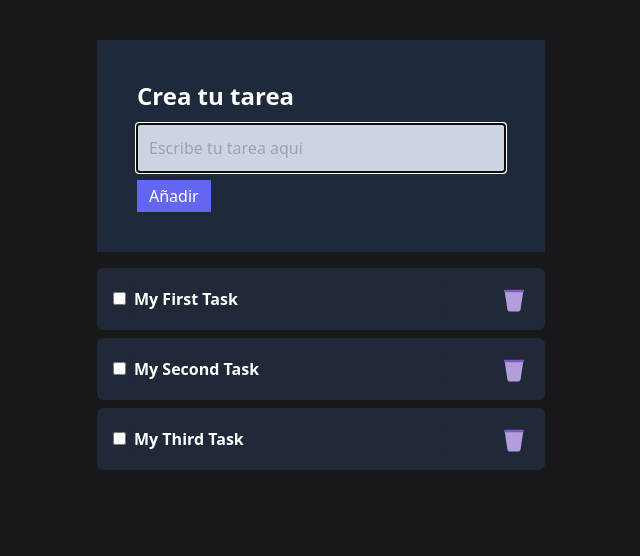
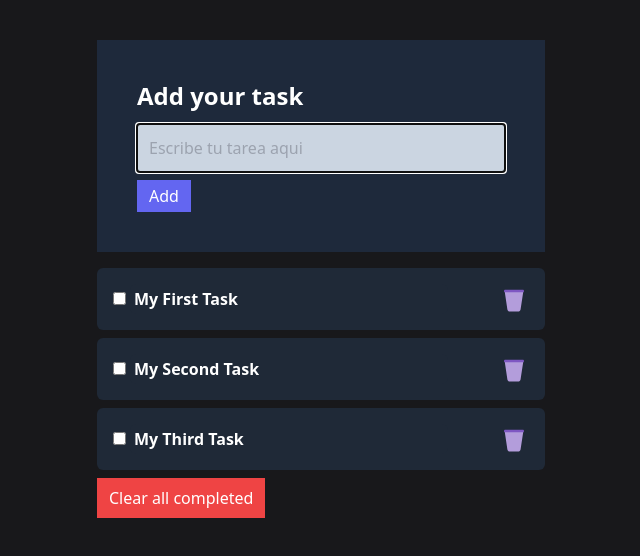
Before and after one commit to danyhoshi/reactTodoList, a React (Vite) app: page / in a window 1280 px wide. Shown: the top 556 px of the page, without its empty margins (319-959 px from the left). Built offline with nearby package versions, Linux system fonts and the light colour scheme.

Commit message:
Add button clear all completed

```diff
--- a/src/App.css
+++ b/src/App.css
@@ -1,3 +1,4 @@
+
 /* #root {
   max-width: 1280px;
   margin: 0 auto;
--- a/src/App.tsx
+++ b/src/App.tsx
@@ -1,6 +1,7 @@
 import './App.css'
 import TaskList from './TaskList'
 import TaskForm from './TaskForm'
+import ButtonClear from './ButtonClear'
 
 function App() {
 
@@ -10,6 +11,7 @@ function App() {
         <div className='container mx-auto p-10'> {/*coloca en auto o centro el margen del eje x*/}
           <TaskForm />
           <TaskList />
+          <ButtonClear />
         </div>
       </main>
 
--- /dev/null
+++ b/src/ButtonClear.tsx
@@ -0,0 +1,15 @@
+import { TaskContext, TodoContextType } from './context/TaskContext';
+import { useContext } from 'react';
+
+
+function ButtonClear() {
+  const { deleteTasksCompleted } = useContext(TaskContext) as TodoContextType;
+  return (
+    <div className="max-w-md mx-auto">
+         <button onClick={ deleteTasksCompleted }
+                className='bg-red-500 px-3 py-2 my-2  text-white hover:bg-red-400'>Clear all completed</button>
+    </div>
+  )
+}
+
+export default ButtonClear
--- a/src/TaskCard.tsx
+++ b/src/TaskCard.tsx
@@ -14,10 +14,8 @@ const TaskCard: React.FC<Props> = ( {task} ) => {
       finish: task.finish
   }
   const [dataForm, setDataForm] = React.useState(INITIAL)
-   //const { createTask }  = useContext(TaskContext);
 
    function handleChange(event: React.ChangeEvent<HTMLInputElement>, taskId: string) {
-      console.log(event.target)
       const { checked, type, name, value } = event.target;
       setDataForm(prevDataForm => {
          return {
@@ -30,22 +28,10 @@ const TaskCard: React.FC<Props> = ( {task} ) => {
             updateTask(value, taskId)
    }
 
-
-// function handleSubmit(event) {
-//    event.preventDefault()
-//    let message = formData.password === formData.confirmPassword ? ` *+*+*+*+*+*+*+*+*+*+*+*+*+*+*+* \n \n Successfully signed up \n \n *+*+*+*+*+*+*+*+*+*+*+*+*+*+*+* ` : "Passwords do not match"
-
-//    console.log(message);
-
-//    if(formData.password === formData.confirmPassword && formData.iWant)
-//        console.log("Thanks for signing up for our newsletter")
-// }
-
     let input: JSX.Element
     return (
 
         <div className='bg-gray-800 text-white p-4 rounded-md max-w-md mx-auto grid grid-cols-6'>
-         {/* <input type="checkbox" className="checked:bg-blue-500 ... col-start-1 col-end-1" /> */}
          <div className='col-span-5'>
                <input type="checkbox"
                checked = { dataForm.finish }
@@ -56,12 +42,12 @@ const TaskCard: React.FC<Props> = ( {task} ) => {
                 <input type="text"
                         name="title"
                         value={ task.title}
-                        className='min-h-full mx-1 w-11/12 rounded-md px-1 text-ml bg-gray-800 font-bold capitalize line-through'/> :
+                        className='outline-none min-h-full mx-1 w-11/12 rounded-md px-1 text-ml bg-gray-800 font-bold capitalize line-through'/> :
                <input type="text"
                         name="title"
                         onChange={ (e) => handleChange(e, task.id) }
                         value={ task.title }
-                        className='min-h-full mx-1 w-11/12 rounded-md px-1 text-ml bg-gray-800 font-bold capitalize' /> }
+                        className='outline-none min-h-full mx-1 w-11/12 rounded-md px-1 text-ml bg-gray-800 font-bold capitalize' /> }
          </div>
 
           <FcEmptyTrash className='col-start-6 col-end-6 align-middle ml-auto' size={30}
--- a/src/TaskForm.tsx
+++ b/src/TaskForm.tsx
@@ -17,7 +17,6 @@ function TaskForm() {
 
     function handleChange(e: React.ChangeEvent<HTMLInputElement | HTMLTextAreaElement>){
         const { name, value } = e.target;
-        console.log(dataForm.title)
         setDataForm(prevDataForm => {
             return {
                 ...prevDataForm,
@@ -40,7 +39,7 @@ function TaskForm() {
   return (
     <div className='max-w-md mx-auto'>
         <form onSubmit={ handleSubmit } className='bg-slate-800 p-10 mb-4'>
-            <h1 className='text-2xl font-bold text-white mb-3'>Crea tu tarea</h1>
+            <h1 className='text-2xl font-bold text-white mb-3'>Add your task</h1>
         <input className="bg-slate-300 p-3 w-full mb-2" type="text" name="title" placeholder='Escribe tu tarea aqui'
                 onChange={  handleChange }
                 value = { dataForm.title }
@@ -49,7 +48,7 @@ function TaskForm() {
                  placeholder='Escibe la descripción de la tarea'
                  onChange={ handleChange }
                  value = { dataForm.description }></textarea> */}
-        <button className='bg-indigo-500 px-3 py-1 text-white hover:bg-indigo-400'>Añadir</button>
+        <button className='bg-indigo-500 px-3 py-1 text-white hover:bg-indigo-400'>Add</button>
     </form>
     </div>
 
--- a/src/TaskList.tsx
+++ b/src/TaskList.tsx
@@ -1,12 +1,10 @@
 import { useContext } from 'react'
 import TaskCard from "./TaskCard"
 import { TaskContext, TodoContextType} from './context/TaskContext';
-//console.log(tasks) //clg para escribir un console.log
 
 function TaskList() {
-  //const { tasks } = useContext<TodoContextType | null>(TaskContext)
   const { tasks } = useContext(TaskContext) as TodoContextType;
-  console.log(tasks)
+
   return (
     <div className='grid grid-cols-1 gap-2'>
         {tasks.map(t => {
--- a/src/context/TaskContext.tsx
+++ b/src/context/TaskContext.tsx
@@ -18,7 +18,8 @@ export type TodoContextType = {
   createTask: ( task: Task) => void,
   deleteTask: (taskId: string) => void,
   toggleFinish: (taskId: string, check: boolean) => void,
-  updateTask: (text: string, taskId:string) => void
+  updateTask: (text: string, taskId:string) => void,
+  deleteTasksCompleted: () => void
 }
 
 export const TaskContext = createContext<TodoContextType | null>(null);//retorna un objeto, es como el nombre del contexto
@@ -41,6 +42,10 @@ export const TaskContextProvider = ({ children }: Props) => { // este componente
 
     const deleteTask = (taskId: string) => {
       setTasks(prevTasks => prevTasks.filter(( t ) => { return (t.id != taskId) && t }))
+    }
+
+    const deleteTasksCompleted = () => {
+      setTasks(prevTasks => prevTasks.filter(( t ) => { return (!t.finish) && t }))
     }
 
     const toggleFinish = (taskId: string, check: boolean) => {
@@ -84,7 +89,8 @@ const updateTask = (text: string, taskId:string) => {
             createTask,
             deleteTask,
             toggleFinish,
-            updateTask
+            updateTask,
+            deleteTasksCompleted
           }
         }> {/* Este es el componente que es contenedor del resto de componentes, el que proveera de estados */}
              { children } {/* ASI CREO UN COMPONENTE QUE RECIBIRA OTROS COMPONENNTES HIJOS*/}
```
